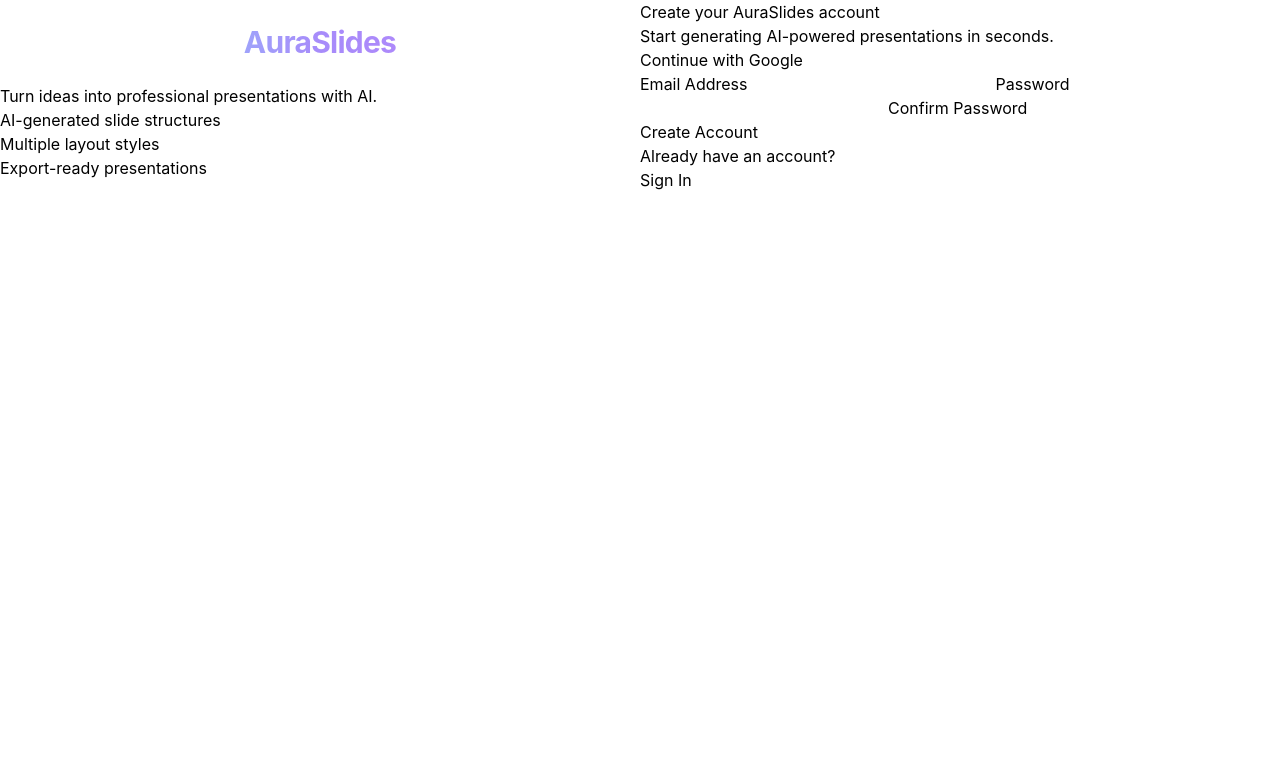
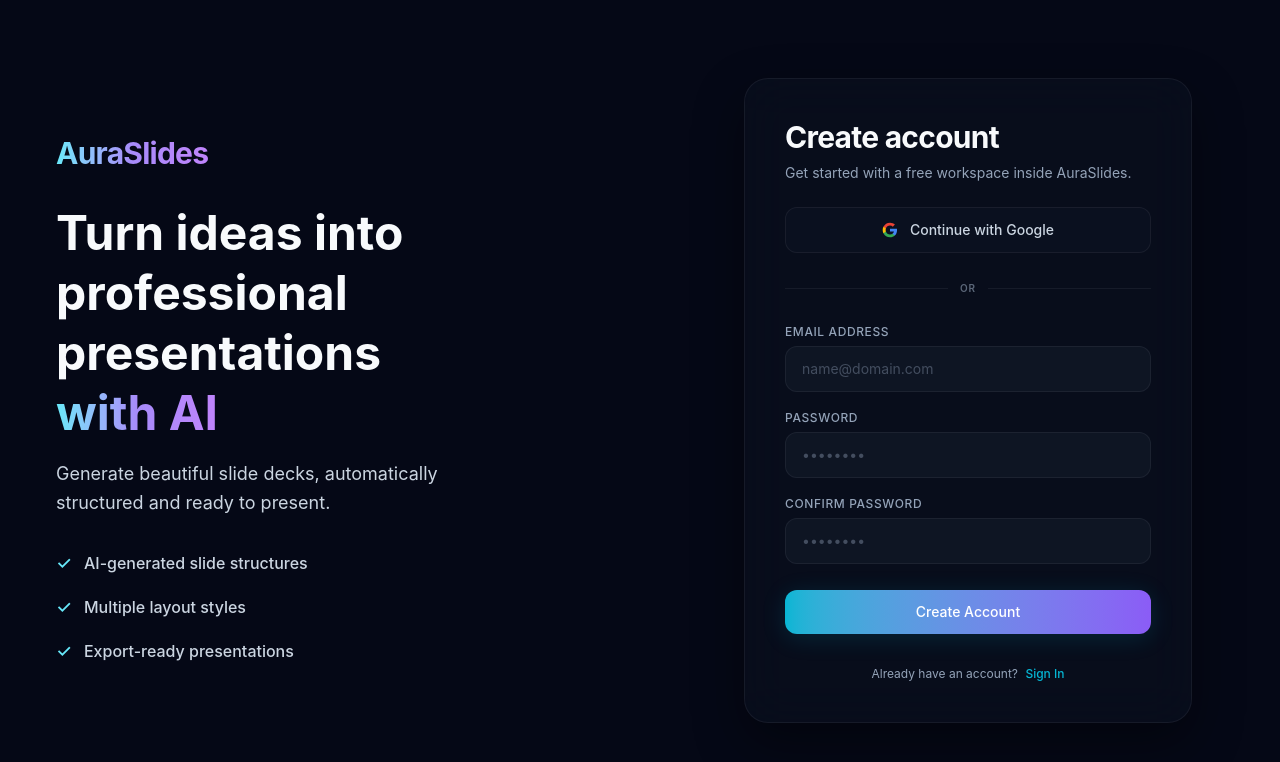
Before and after one commit to isru-dev/AuraSlides, a React (Vite) app: page /register in a window 1280 px wide. Shown: the top 762 px of the page. Built offline with nearby package versions, Linux system fonts and the light colour scheme.

Commit message:
finshed  the register page

```diff
--- a/src/pages/Register.jsx
+++ b/src/pages/Register.jsx
@@ -1,44 +1,136 @@
 export function Register() {
   return (
-    <section className="grid grid-cols-1 md:grid-cols-2 ">
-      <div>
-        <h1
-          className="bg-gradient-to-r
-from-[#67E8F9]
-via-[#A78BFA]
-to-[#C084FC]
-bg-clip-text
-text-transparent font-bold tracking-tight text-3xl text-center p-6"
-        >
+    <section className="grid grid-cols-1 lg:grid-cols-2  mx-auto items-center min-h-screen px-6 gap-12 lg:gap-20 bg-[#050816]">
+
+      <div className="flex flex-col justify-center py-8 lg:py-12 h-full order-2 lg:order-1 px-8">
+        {/* Brand Logo Header using your Brand Gradient */}
+        <h1 className="bg-gradient-to-r from-[#67E8F9] via-[#A78BFA] to-[#C084FC] bg-clip-text text-transparent font-bold tracking-tight text-3xl mb-8 self-start">
           AuraSlides
         </h1>
-        <p>Turn ideas into professional presentations with AI.</p>
-        <ul>
-          <li>AI-generated slide structures</li>
-          <li> Multiple layout styles</li>
-          <li>Export-ready presentations</li>
+
+        {/* Primary Text (#F8FAFC) Header with Gradient Accent */}
+        <p className="text-[#F8FAFC] font-bold text-4xl lg:text-5xl leading-tight mb-4">
+          Turn ideas into
+          <br />
+          professional presentations
+          <br />
+          <span className="bg-gradient-to-r from-[#67E8F9] via-[#A78BFA] to-[#C084FC] bg-clip-text text-transparent">
+            with AI
+          </span>
+        </p>
+
+        {/* Secondary Text (#CBD5E1) Subtitle */}
+        <p className="text-[#CBD5E1] text-base sm:text-lg mb-8 max-w-md leading-relaxed">
+          Generate beautiful slide decks, automatically structured and ready to present.
+        </p>
+
+        {/* Value Bullet Points using Secondary Text */}
+        <ul className="space-y-4 text-[#CBD5E1] font-medium text-sm sm:text-base">
+          <li className="flex items-center">
+            <span className="text-[#67E8F9] mr-3 text-lg">✓</span>
+            AI-generated slide structures
+          </li>
+          <li className="flex items-center">
+            <span className="text-[#67E8F9] mr-3 text-lg">✓</span>
+            Multiple layout styles
+          </li>
+          <li className="flex items-center">
+            <span className="text-[#67E8F9] mr-3 text-lg">✓</span>
+            Export-ready presentations
+          </li>
         </ul>
       </div>
-      <div
-        className="bg-white/[0.03]
-border-white/[0.06]
-backdrop-blur-xl"
-      >
-        <h1>Create your AuraSlides account</h1>
-        <h2>Start generating AI-powered presentations in seconds.</h2>
-        <button>Continue with Google</button>
-        <form  method="post">
-          <label>Email Address</label>
-          <input type="Email" required className="" />
-          <label>Password</label>
-          <input type="Password" required />
-          <label>Confirm Password</label>
-          <input type="Password" required />
-          <button type="submit">Create Account</button>
+
+
+      <div className="w-full max-w-md bg-[#0B1220]/60 border border-[rgba(255,255,255,0.06)] backdrop-blur-xl rounded-3xl shadow-[0_20px_50px_rgba(0,0,0,0.4)] flex flex-col p-8 sm:p-10 gap-6 justify-self-center order-1 lg:order-2 ">
+        <div>
+          <h2 className="text-2xl sm:text-3xl font-bold text-[#F8FAFC] tracking-tight">
+            Create account
+          </h2>
+          {/* Muted Text (#94A3B8) */}
+          <h3 className="text-[#94A3B8] text-sm mt-2">
+            Get started with a free workspace inside AuraSlides.
+          </h3>
+        </div>
+
+        {/* Google OAuth Option - Matte Dark Vibe */}
+        <button className="w-full bg-[#111827]/40 text-[#CBD5E1] border border-[rgba(255,255,255,0.06)] rounded-xl font-medium py-3 px-4 hover:bg-[#111827]/80 hover:text-[#F8FAFC] flex items-center justify-center gap-3 transition-all duration-200 cursor-pointer text-sm">
+          <svg className="w-4 h-4" viewBox="0 0 24 24">
+            <path fill="#4285F4" d="M22.56 12.25c0-.78-.07-1.53-.2-2.25H12v4.26h5.92c-.26 1.37-1.04 2.53-2.21 3.31v2.77h3.57c2.08-1.92 3.28-4.74 3.28-8.09z"/>
+            <path fill="#34A853" d="M12 23c2.97 0 5.46-.98 7.28-2.66l-3.57-2.77c-.98.66-2.23 1.06-3.71 1.06-2.86 0-5.29-1.93-6.16-4.53H2.18v2.84C3.99 20.53 7.7 23 12 23z"/>
+            <path fill="#FBBC05" d="M5.84 14.09c-.22-.66-.35-1.36-.35-2.09s.13-1.43.35-2.09V7.06H2.18C1.43 8.55 1 10.22 1 12s.43 3.45 1.18 4.94l3.66-2.85z"/>
+            <path fill="#EA4335" d="M12 5.38c1.62 0 3.06.56 4.21 1.64l3.15-3.15C17.45 2.09 14.97 1 12 1 7.7 1 3.99 3.47 2.18 7.06l3.66 2.85c.87-2.6 3.3-4.53 6.16-4.53z"/>
+          </svg>
+          <span>Continue with Google</span>
+        </button>
+
+        {/* Structural Text Divider */}
+        <div className="flex items-center my-1">
+          <div className="flex-1 border-t border-[rgba(255,255,255,0.06)]"></div>
+          <span className="px-3 text-[10px] text-[#94A3B8]/60 font-semibold tracking-widest">OR</span>
+          <div className="flex-1 border-t border-[rgba(255,255,255,0.06)]"></div>
+        </div>
+
+        {/* Interactive Registration Form */}
+        <form method="post" className="flex flex-col gap-4.5" onSubmit={(e) => e.preventDefault()}>
+
+          {/* Email Address */}
+          <div className="flex flex-col gap-1.5">
+            <label className="text-[#94A3B8] text-xs font-medium uppercase tracking-wider">
+              Email Address
+            </label>
+            <input
+              type="email"
+              required
+              placeholder="name@domain.com"
+              className="bg-[#111827]/80 border border-[rgba(255,255,255,0.06)] text-[#F8FAFC] placeholder-[#94A3B8]/40 rounded-xl py-3 px-4 text-sm focus:outline-none focus:border-[#06B6D4]/60 focus:ring-1 focus:ring-[#06B6D4]/30 transition-all duration-200"
+            />
+          </div>
+
+          {/* Password */}
+          <div className="flex flex-col gap-1.5">
+            <label className="text-[#94A3B8] text-xs font-medium uppercase tracking-wider">
+              Password
+            </label>
+            <input
+              type="password"
+              required
+              placeholder="••••••••"
+              className="bg-[#111827]/80 border border-[rgba(255,255,255,0.06)] text-[#F8FAFC] placeholder-[#94A3B8]/40 rounded-xl py-3 px-4 text-sm focus:outline-none focus:border-[#06B6D4]/60 focus:ring-1 focus:ring-[#06B6D4]/30 transition-all duration-200"
+            />
+          </div>
+
+          {/* Confirm Password */}
+          <div className="flex flex-col gap-1.5">
+            <label className="text-[#94A3B8] text-xs font-medium uppercase tracking-wider">
+              Confirm Password
+            </label>
+            <input
+              type="password"
+              required
+              placeholder="••••••••"
+              className="bg-[#111827]/80 border border-[rgba(255,255,255,0.06)] text-[#F8FAFC] placeholder-[#94A3B8]/40 rounded-xl py-3 px-4 text-sm focus:outline-none focus:border-[#06B6D4]/60 focus:ring-1 focus:ring-[#06B6D4]/30 transition-all duration-200"
+            />
+          </div>
+
+          {/* Primary Action Button using CTA Gradient */}
+          <button
+            type="submit"
+            className="w-full mt-2 bg-gradient-to-r from-[#06B6D4] to-[#8B5CF6] text-white font-medium py-3 rounded-xl shadow-[0_4px_25px_rgba(6,182,212,0.15)] hover:shadow-[0_4px_35px_rgba(139,92,246,0.3)] hover:scale-[1.01] transition-all duration-300 cursor-pointer text-sm"
+          >
+            Create Account
+          </button>
         </form>
-        <p>Already have an account?</p>
-        <a href="/login">Sign In</a>
+
+        {/* Toggle Link to Login Page */}
+        <div className="text-center text-xs text-[#94A3B8] mt-2">
+          Already have an account?{" "}
+          <a href="/login" className="text-[#06B6D4] font-medium hover:text-[#8B5CF6] transition-colors ml-1">
+            Sign In
+          </a>
+        </div>
       </div>
+
     </section>
   );
 }
```
